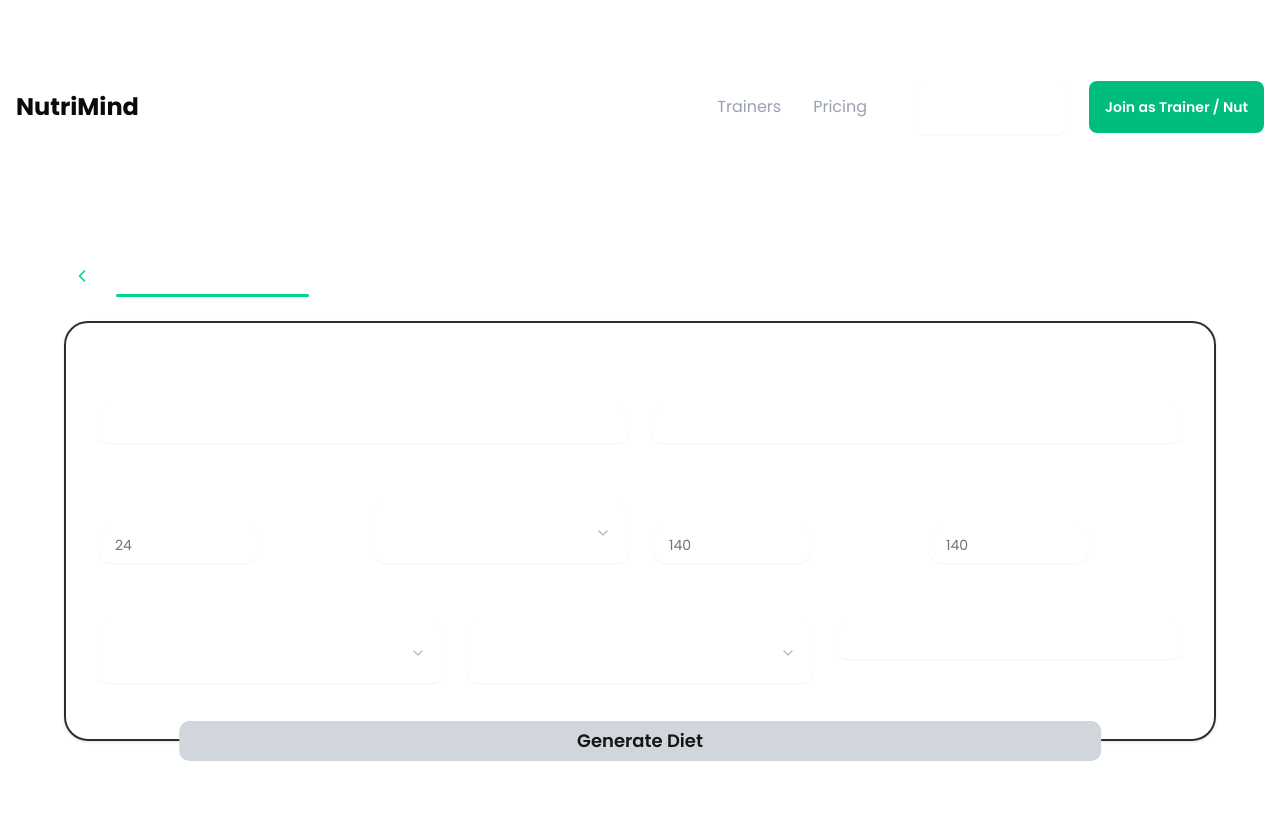
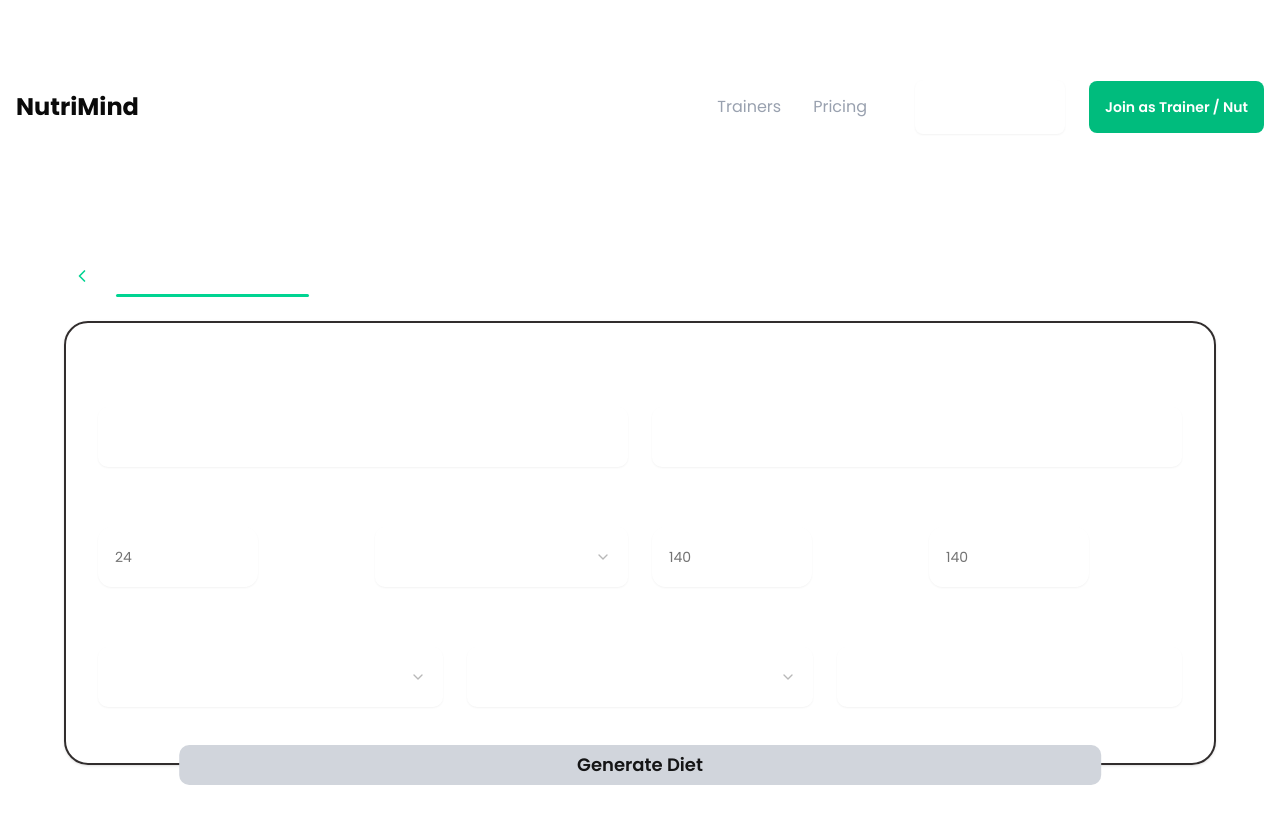
Before and after one commit to karthickicp/nutrimind-client, a Next.js app: page /create_nutrition/diet_planner in a window 1280 px wide. Shown: the top 824 px of the page. Built offline with nearby package versions, Linux system fonts and the light colour scheme.

Commit message:
formik package added, create nutrition screen changes added

```diff
--- a/src/components/ui/input.tsx
+++ b/src/components/ui/input.tsx
@@ -1,6 +1,6 @@
-import * as React from "react"
+import * as React from "react";
 
-import { cn } from "@/lib/utils"
+import { cn } from "@/lib/utils";
 
 function Input({ className, type, ...props }: React.ComponentProps<"input">) {
   return (
@@ -9,13 +9,13 @@ function Input({ className, type, ...props }: React.ComponentProps<"input">) {
       data-slot="input"
       className={cn(
         "file:text-foreground placeholder:text-muted-foreground selection:bg-primary selection:text-primary-foreground dark:bg-input/30 border-input h-9 w-full min-w-0 rounded-md border bg-transparent px-3 py-1 text-base shadow-xs transition-[color,box-shadow] outline-none file:inline-flex file:h-7 file:border-0 file:bg-transparent file:text-sm file:font-medium disabled:pointer-events-none disabled:cursor-not-allowed disabled:opacity-50 md:text-sm",
-        "focus-visible:border-ring focus-visible:ring-ring/50 focus-visible:ring-[3px]",
+        "focus-visible:border-ring focus-visible:ring-ring/50 focus-visible:ring-[3px] min-h-[60px]",
         "aria-invalid:ring-destructive/20 dark:aria-invalid:ring-destructive/40 aria-invalid:border-destructive",
         className
       )}
       {...props}
     />
-  )
+  );
 }
 
-export { Input }
+export { Input };
```
